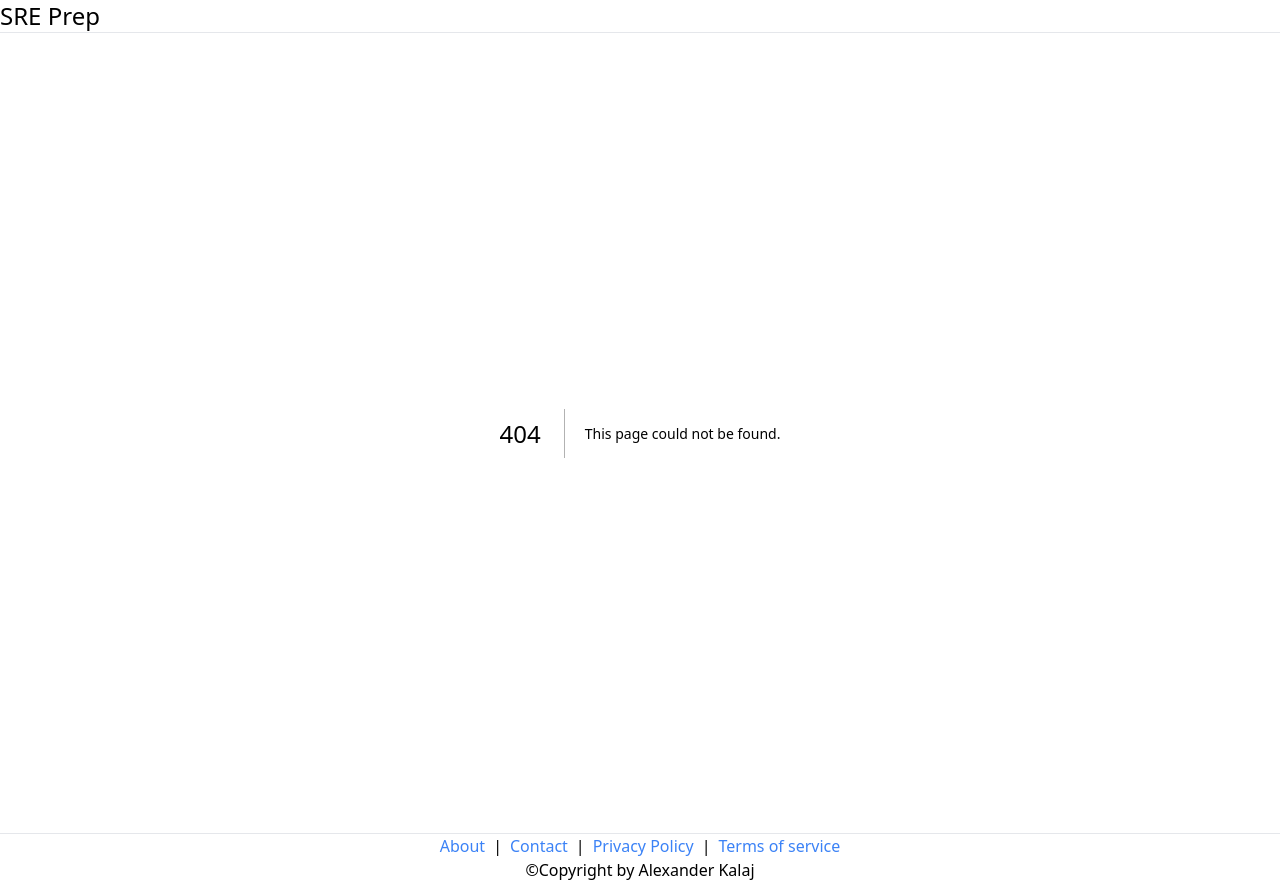
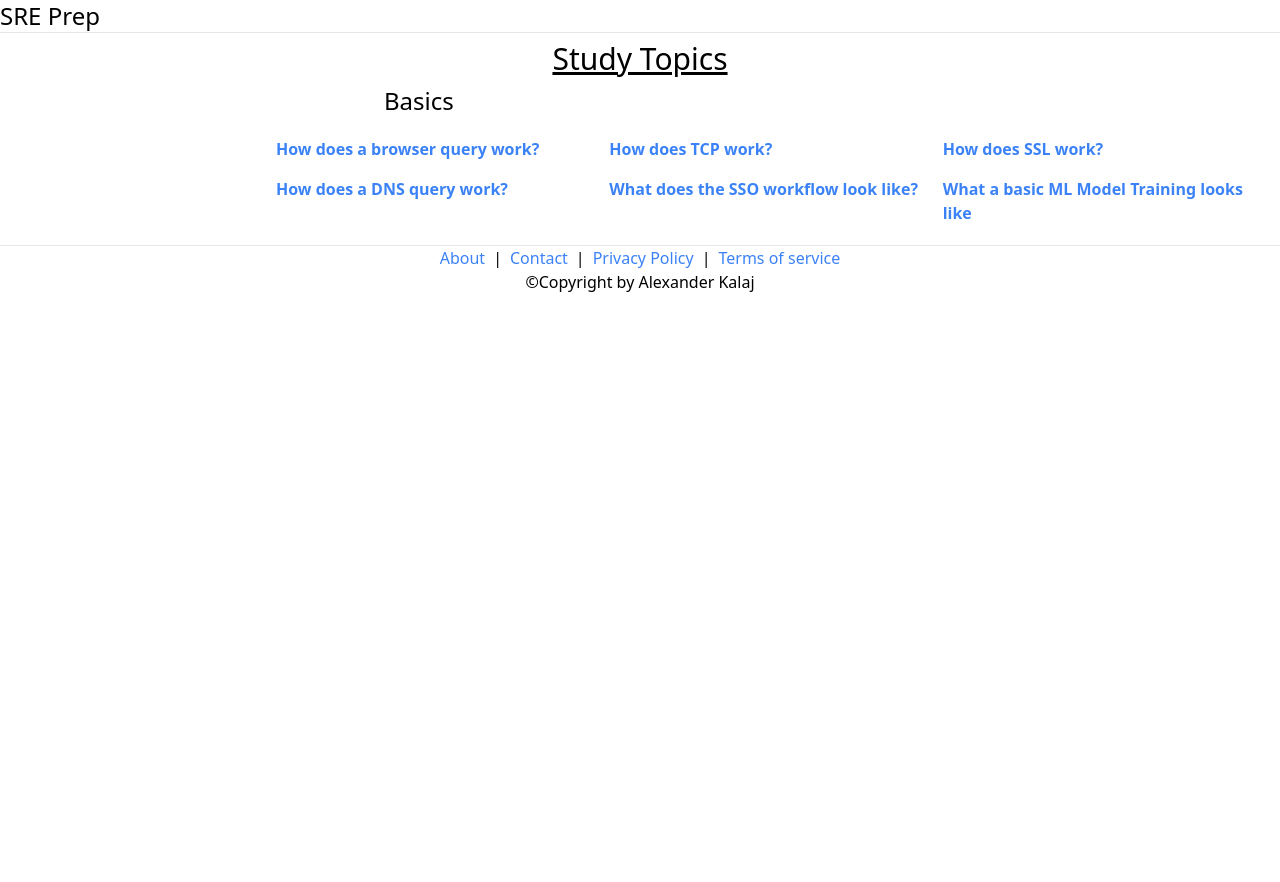
Before and after one commit to excircle/2024-sre-prep, a Next.js app: page /homepage/HomePage in a window 1280 px wide. Before the commit this address had no page. After the commit the page ends 800 px from the top, so only its background shows below. Built offline with nearby package versions, Linux system fonts and the light colour scheme.

Commit message:
Fixing the routing mechanics for Basics component + imports updates

```diff
--- /dev/null
+++ b/pages/basics/how-does-a-browser-query-work.js
@@ -0,0 +1,5 @@
+export default function Browser() {
+    return (
+        <p className="text-2xl">This is the Browser Deep Dive Page!</p>
+    )
+}
--- a/pages/homepage/basics.js
+++ b/pages/homepage/basics.js
@@ -7,7 +7,7 @@ export default function Basics() {
             <div class="container mx-auto p-5">
                 <ul class="grid grid-cols-3 gap-4 pl-64">
                     <li>
-                        <Link href="#">
+                        <Link href="/basics/how-does-a-browser-query-work">
                             <p className="text-blue-500 hover:underline cursor-pointer font-bold">How does a browser query work?</p>
                         </Link>
                     </li>
--- a/pages/index.js
+++ b/pages/index.js
@@ -1,7 +1,6 @@
 import React from "react"
 import { useRouter } from 'next/router';
-import HomePage from "./homepage/HopePage";
-import Basics from "./basics";
+import HomePage from "./homepage/HomePage";
 
 export default function Home() {
   const router = useRouter();
@@ -10,8 +9,6 @@ export default function Home() {
     switch (router.pathname) {
       case '/':
         return <HomePage />;
-      case '/basics':
-        return <Basics />;
       default:
         return <div>Page not found</div>;
     }
```
Also changed, not shown: pages/homepage/HomePage.js (renamed from pages/homepage/HopePage.js).
